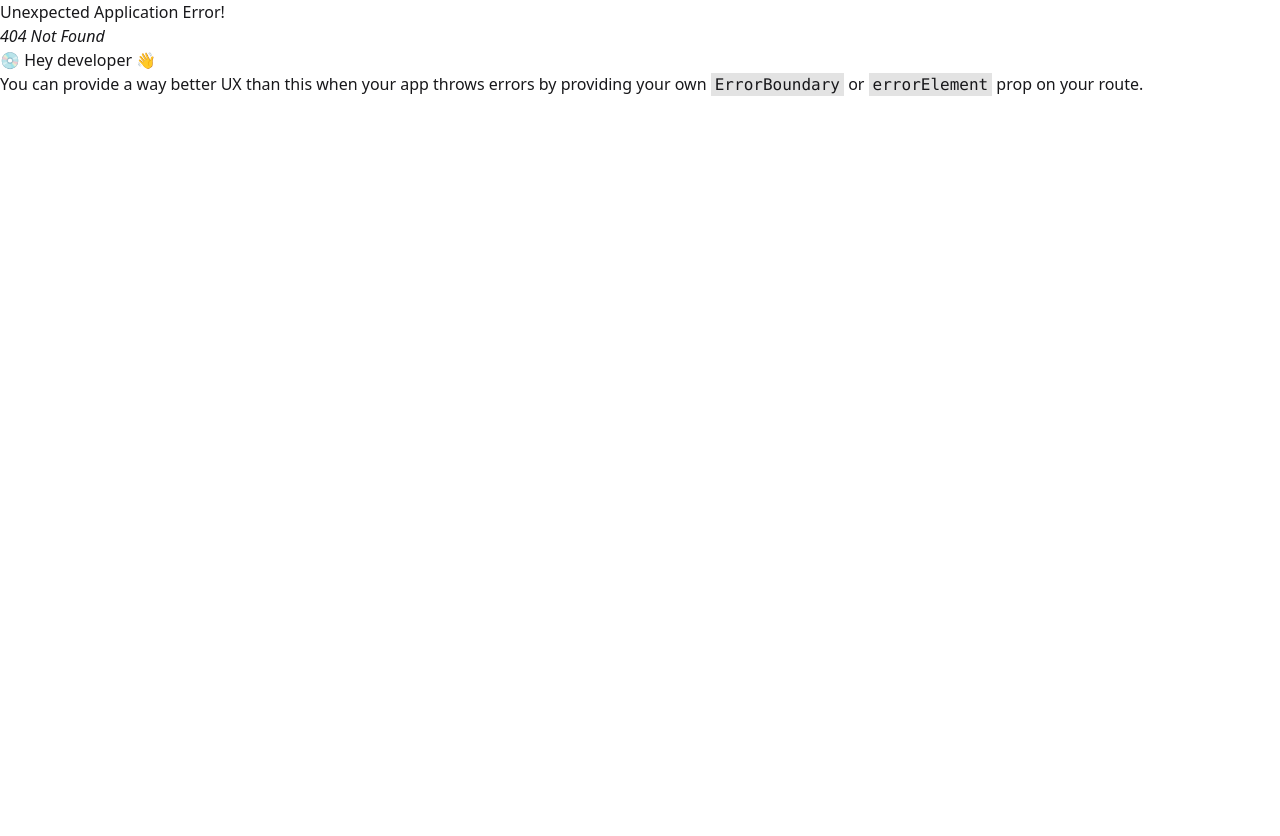
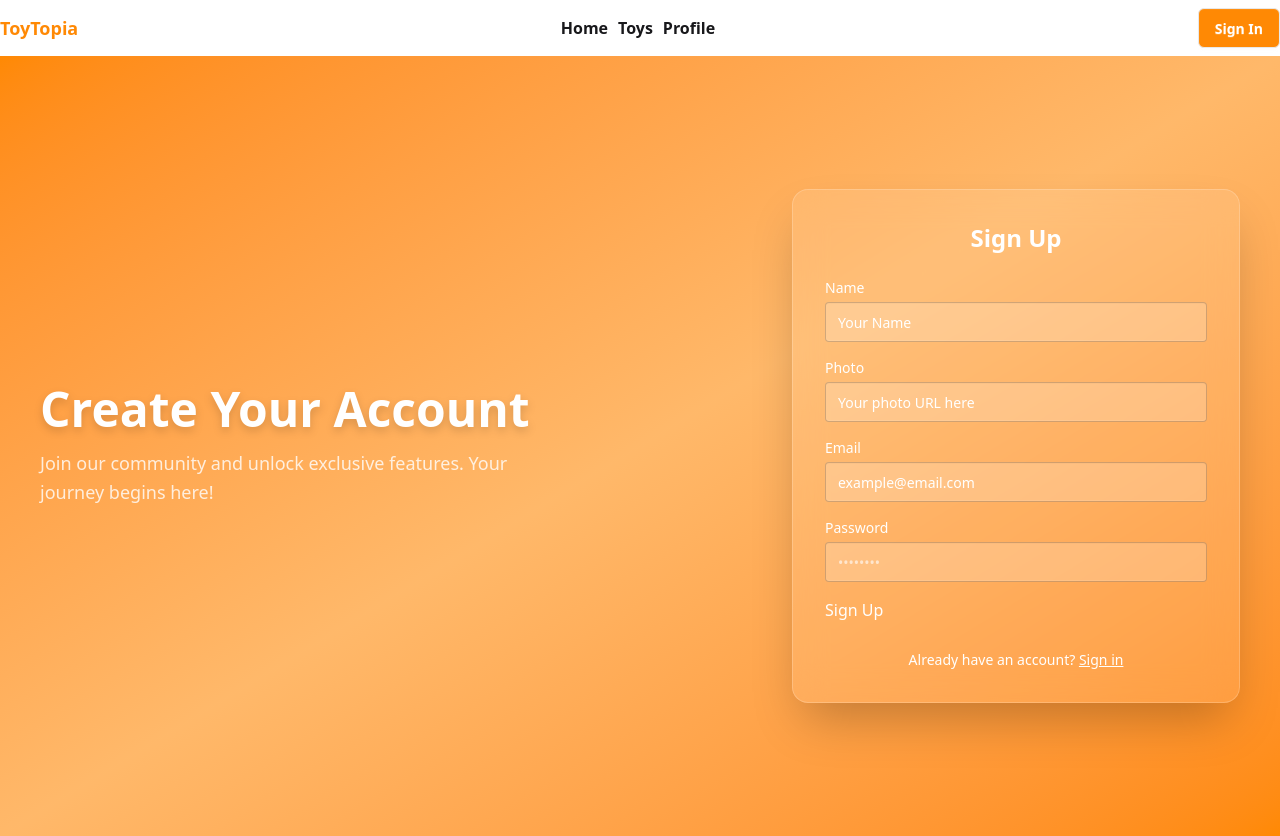
Before and after one commit to mahmudulhaque13/ToyTopia, a React (Vite) app: page /signup in a window 1280 px wide. Before the commit this address had no page. Before the commit the page ends 800 px from the top, so only its background shows below. Built offline with nearby package versions, Linux system fonts and the light colour scheme.

Commit message:
added signup

```diff
--- a/src/pages/Signup.jsx
+++ b/src/pages/Signup.jsx
@@ -1,8 +1,11 @@
 import React from "react";
 import MyContainer from "../components/MyContainer";
+import { Link } from "react-router";
 
 const Signup = () => {
+  const handleSignup = () => {};
   return (
+    <div className="min-h-[calc(100vh-20px)] flex items-center justify-center bg-gradient-to-br from-orange-400 via-orange-300 to-orange-400">
       <MyContainer>
         <div className="relative z-10 flex flex-col lg:flex-row items-center justify-between gap-10 p-6 lg:p-10 text-white">
           <div className="max-w-lg text-center lg:text-left">
@@ -20,17 +23,14 @@ const Signup = () => {
               Sign Up
             </h2>
 
-          <form
-            // onSubmit={handleSignup}
-            className="space-y-4"
-          >
+            <form onSubmit={handleSignup} className="space-y-4">
               <div>
                 <label className="block text-sm font-medium mb-1">Name</label>
                 <input
                   type="text"
                   name="name"
-                placeholder="Habib utsho"
-                className="input input-bordered w-full bg-white/20 text-white placeholder-white/60 focus:outline-none focus:ring-2 focus:ring-pink-400"
+                  placeholder="Your Name"
+                  className="input input-bordered w-full bg-white/20 text-white placeholder-white focus:outline-none focus:ring-2 focus:bg-orange-300"
                 />
               </div>
               <div>
@@ -39,7 +39,7 @@ const Signup = () => {
                   type="text"
                   name="photo"
                   placeholder="Your photo URL here"
-                className="input input-bordered w-full bg-white/20 text-white placeholder-white/60 focus:outline-none focus:ring-2 focus:ring-pink-400"
+                  className="input input-bordered w-full bg-white/20 text-white placeholder-white focus:outline-none focus:ring-2 focus:bg-orange-300"
                 />
               </div>
 
@@ -49,17 +49,19 @@ const Signup = () => {
                   type="email"
                   name="email"
                   placeholder="example@email.com"
-                className="input input-bordered w-full bg-white/20 text-white placeholder-white/60 focus:outline-none focus:ring-2 focus:ring-pink-400"
+                  className="input input-bordered w-full bg-white/20 text-white placeholder-white focus:outline-none focus:ring-2 focus:bg-orange-300"
                 />
               </div>
 
               <div className="relative">
-              <label className="block text-sm font-medium mb-1">Password</label>
+                <label className="block text-sm font-medium mb-1">
+                  Password
+                </label>
                 <input
                   //   type={show ? "text" : "password"}
                   name="password"
                   placeholder="••••••••"
-                className="input input-bordered w-full bg-white/20 text-white placeholder-white/60 focus:outline-none focus:ring-2 focus:ring-pink-400"
+                  className="input input-bordered w-full bg-white/20 text-white placeholder-white/60 focus:outline-none focus:ring-2 focus:bg-orange-300"
                 />
                 <span
                   //   onClick={() => setShow(!show)}
@@ -74,11 +76,11 @@ const Signup = () => {
               </button>
 
               <div className="text-center mt-3">
-              <p className="text-sm text-white/80">
+                <p className="text-sm text-white">
                   Already have an account?{" "}
                   <Link
                     to="/signin"
-                  className="text-pink-300 hover:text-white font-medium underline"
+                    className="text-white  font-medium underline"
                   >
                     Sign in
                   </Link>
@@ -88,6 +90,7 @@ const Signup = () => {
           </div>
         </div>
       </MyContainer>
+    </div>
   );
 };
 
```
Also changed, not shown: src/routes/routes.jsx (+10 -0 lines). Lines whose indentation alone changed are shown as unchanged.
